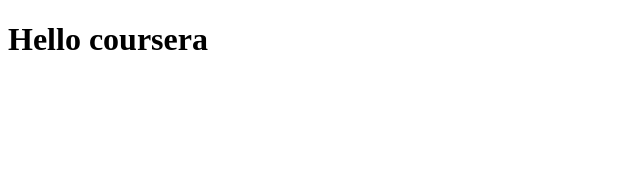
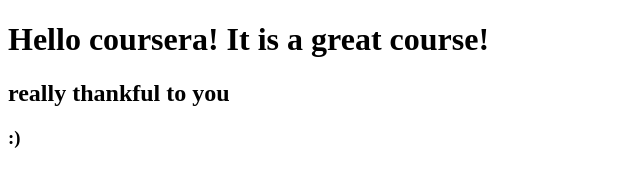
Before and after one commit to Vasanthradevi/courseratest, a plain HTML site: page site/index.html in a window 1280 px wide. Shown: the whole page, without its empty margins (0-640 px from the left). Drawn offline with Linux system fonts and the light colour scheme.

Commit message:
small addition

```diff
--- a/site/index.html
+++ b/site/index.html
@@ -4,6 +4,8 @@
 	<title>Hello coursera</title>
 </head>
 <body>
-<h1>Hello coursera</h1>
+<h1>Hello coursera! It is a great course!</h1>
+<h2>really thankful to you</h2>
+<h3>:)</h3>
 </body>
 </html>
```
